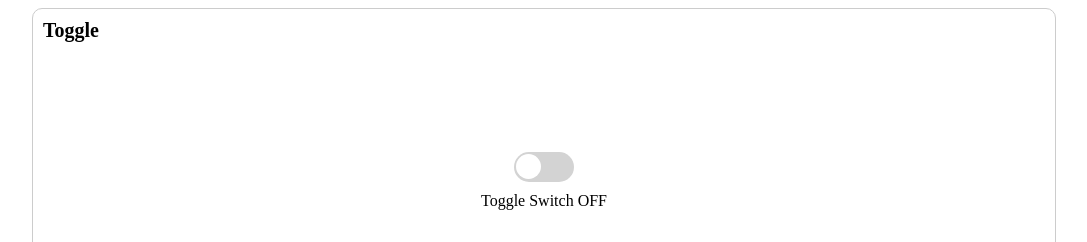
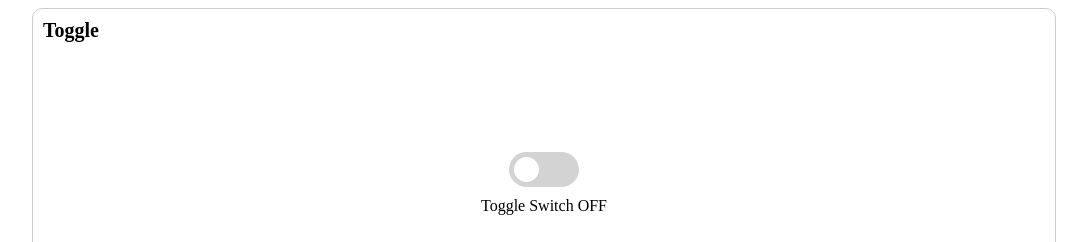
Before and after one commit to sunysty/wanted_pre_onboarding, a React (Create React App) app in the folder custom-component/: page / in a window 1280 px wide. Shown: the top 242 px of the page, without its empty margins (96-1183 px from the left). Built offline with nearby package versions, Linux system fonts and the light colour scheme.

Commit message:
toggle css 수정

```diff
--- a/custom-component/src/component/Toggle.js
+++ b/custom-component/src/component/Toggle.js
@@ -49,17 +49,18 @@ const Title = styled.h1`
 `
 
 const ToggleBox = styled.div`
-    width:60px;
-    height:30px;
+    width:70px;
+    height:35px;
     background:${props => props.color};
     border-radius:20px;
     margin:100px auto 10px;
-    padding:2px;
+    padding:5px;
     box-sizing:border-box;
     display:flex;
     flex-direction:row;
     justify-content:${props => props.jc};
-    transition: all 0.5s ease-out;
+    transition: 0.5s cubic-bezier(.17,.67,.83,.67);
+
 `
 
 const ToggleBtn = styled.button`
@@ -68,7 +69,8 @@ const ToggleBtn = styled.button`
     border-radius:50%;
     border:none;
     background:#fff;
-    transition:ease-out 0.1s;
+    cursor:pointer;
+    transition: 1s cubic-bezier(.17,.67,.83,.67);
 
 `
 
```
